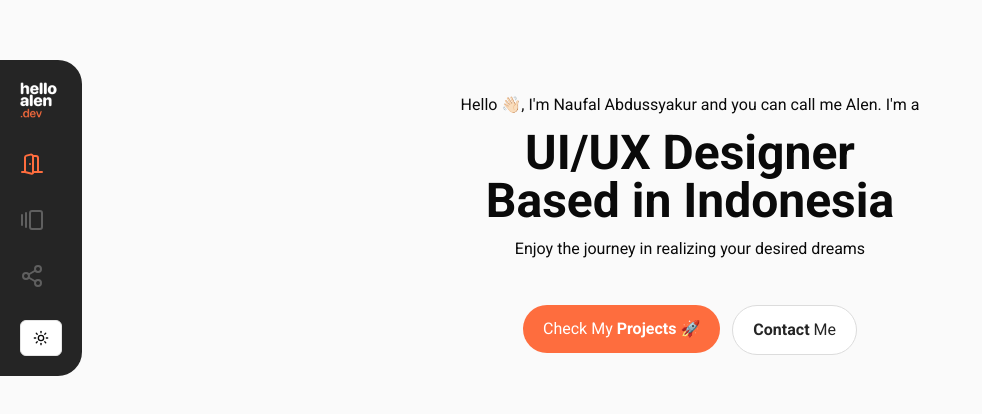
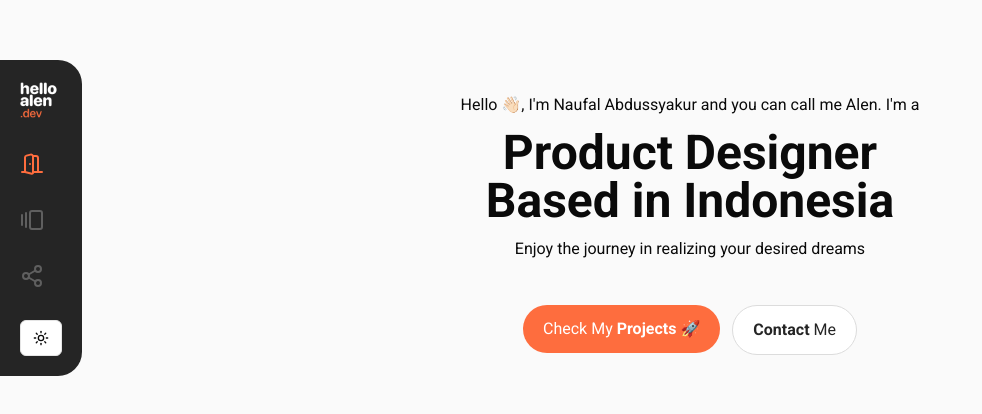
Before and after one commit to OneToDev/helloalen-dev, a Next.js app: page / in a window 1280 px wide. Shown: the part 182-596 px from the top of the page, without its empty margins (0-982 px from the left). Built offline with nearby package versions, Linux system fonts and the light colour scheme.

Commit message:
Change occupation name

```diff
--- a/app/page.tsx
+++ b/app/page.tsx
@@ -9,7 +9,7 @@ export default function Home() {
           I&apos;m a
         </p>
         <h1 className="text-center font-bold text-5xl">
-          UI/UX Designer
+          Product Designer
           <br />
           Based in Indonesia
         </h1>
```
